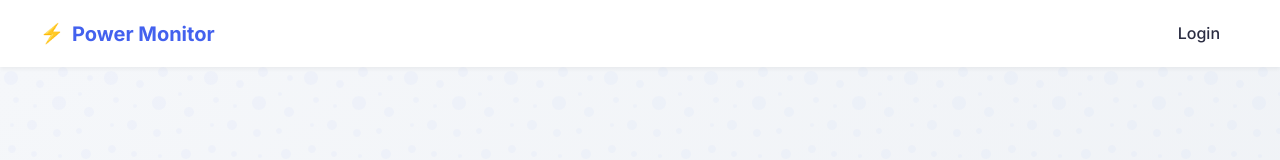
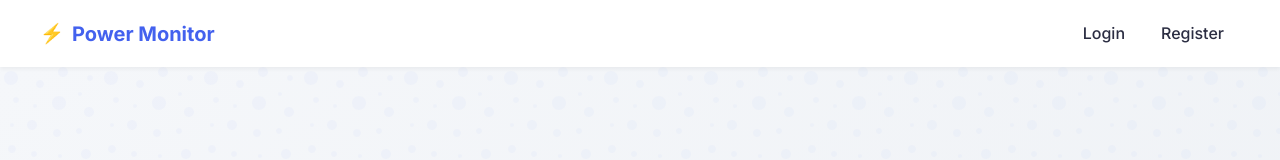
Before and after one commit to Bluerat1/appdevfinalpit, a React (Vite) app in the folder frontend/: page /dashboard in a window 1280 px wide. Shown: the top 160 px of the page. Built offline with nearby package versions, Linux system fonts and the light colour scheme.

Commit message:
sayop number 2

```diff
--- a/frontend/src/components/navigation/Nav.jsx
+++ b/frontend/src/components/navigation/Nav.jsx
@@ -94,14 +94,12 @@ const Nav = () => {
                         ) : (
                             <>
                                 <li className="nav-item">
-                                    <NavLink
-                                        className={({isActive}) => isActive ? 'nav-link active' : 'nav-link'}
-                                        to="/login"
-                                    >
+                                    <NavLink className={({isActive}) => isActive ? 'nav-link active' : 'nav-link'} to="/login">
                                         Login
                                     </NavLink>
+
                                 </li>
-
+                                    <NavLink className={({isActive}) => isActive ? 'nav-link active' : 'nav-link'} to="/register">Register</NavLink>
                             </>
                         )}
                     </ul>
```
